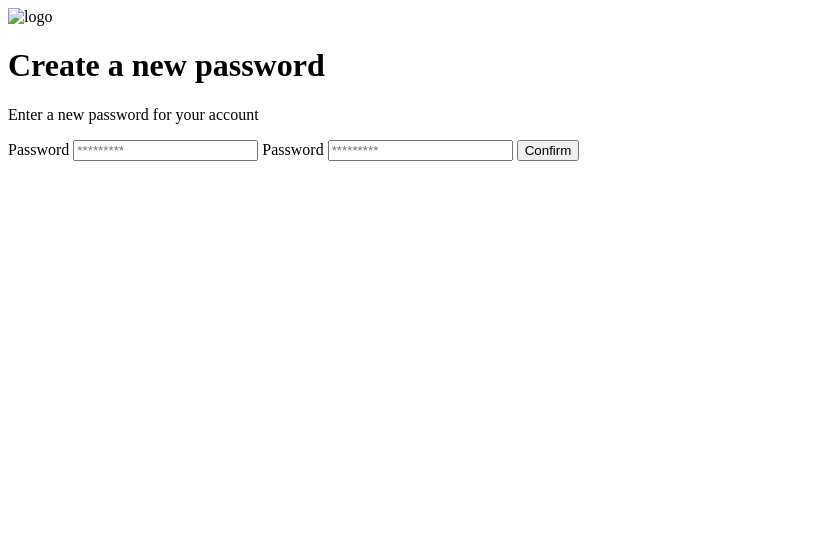
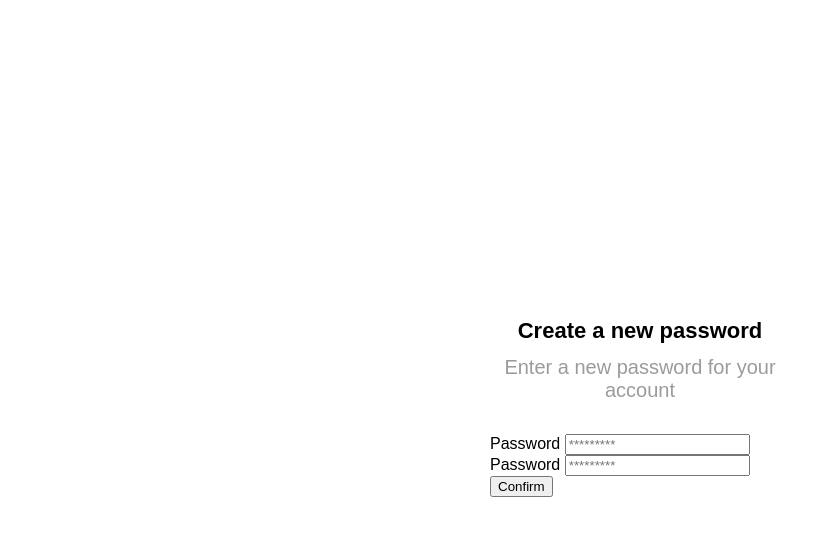
Before and after one commit to rafabo7/samples, a plain HTML site: page yard_sale/1-create-password.html in a window 1280 px wide. Shown: the whole page, without its empty margins (0-831 px from the left). Drawn offline with Linux system fonts and the light colour scheme.

Commit message:
Position the form. Style the titles

```diff
--- a/yard_sale/1-create-password.html
+++ b/yard_sale/1-create-password.html
@@ -4,14 +4,15 @@
     <meta charset="UTF-8">
     <meta http-equiv="X-UA-Compatible" content="IE=edge">
     <meta name="viewport" content="width=device-width, initial-scale=1.0">
+    <link rel="stylesheet" href="./styles.css">
     <title>Document</title>
 </head>
 <body>
     <div class="login">
         <div class="form-container">
-            <img src="" alt="logo" class="logo">
+            <img src="./assets/aaee505d41ba4097923b7624f88eb931.png" alt="logo" class="logo">
             <h1 class="title">Create a new password</h1>
-            <p class="subttitle">Enter a new password for your account</p>
+            <p class="subtitle">Enter a new password for your account</p>
 
             <form action="/" class=" form">
                 <label for="password" class="label">Password</label>
--- a/yard_sale/styles.css
+++ b/yard_sale/styles.css
@@ -1,12 +1,51 @@
 :root{
     --white: #ffffff;
     --black: #000000;
-    --very-light-pink: #c7c7c7;
+    --very-light-pink: #9c9b9b;
     --text-input-field: #f7f7f7;
+    --hospital-green: #ACD9B2;
+    --sm: 16px;
+    --md: 20px;
+    --lg: 22px;
+
 }
 
 body {
+    margin: 0;
     font-family: 'Quicksand', sans-serif;
 }
 
+.login {
+    width: 100%;
+    height: 100vh;
+    display: grid;
+    place-items: center;
+}
+
+.form-container {
+    display: grid;
+    grid-template-rows: auto 1fr auto;
+    width: 300px;
+}
+
+.logo {
+    width: 252px;
+    justify-self: center;
+    display: none;
+
+}
+
+.title{
+    font-size: var(--lg);
+    margin-bottom: 12px;
+    text-align: center;
+}
+.subtitle{
+    color: var(--very-light-pink);
+    font-size: var(--md);
+    font-weight: 300;
+    margin-top: 0;
+    margin-bottom: 32px;
+    text-align: center;
+}
 /* El espaciado / márgenes deben ser múltiplos de 4 */
```
Also changed, not shown: yard_sale/assets/aaee505d41ba4097923b7624f88eb931.png (added).
